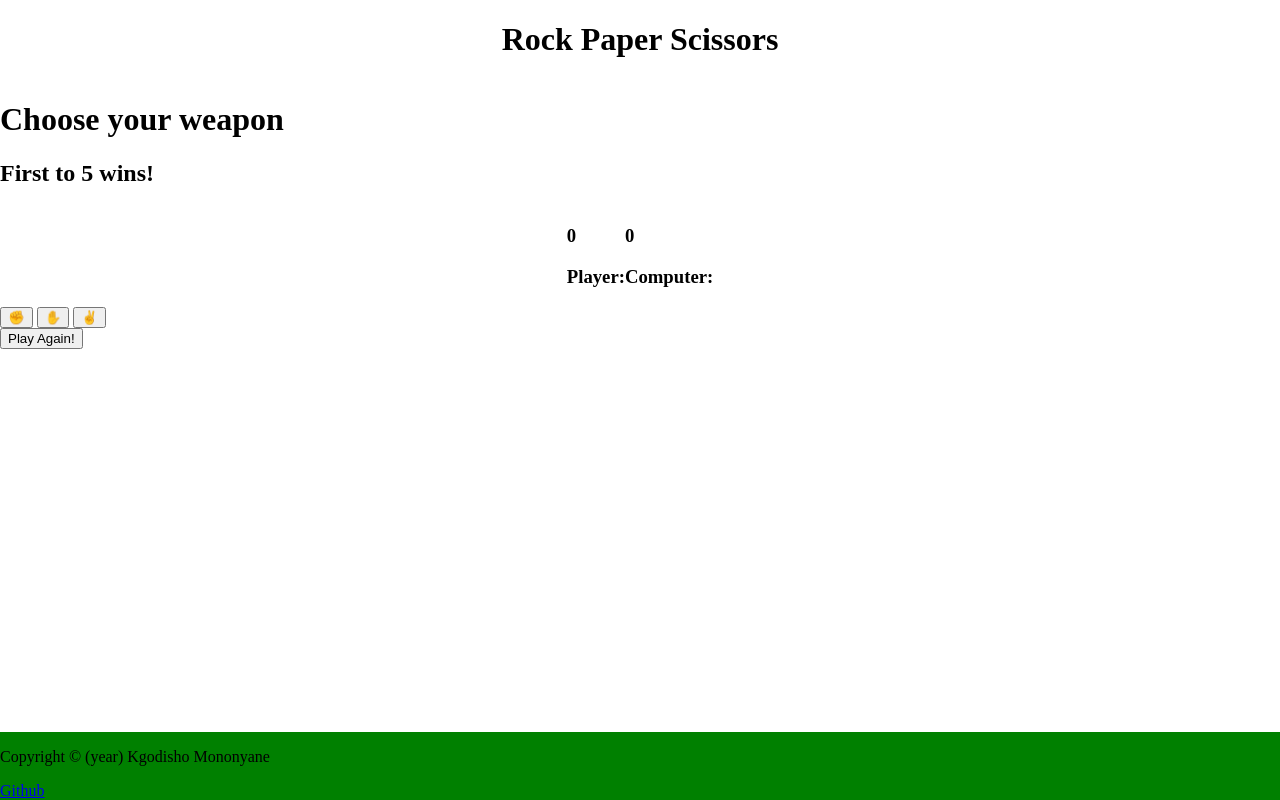
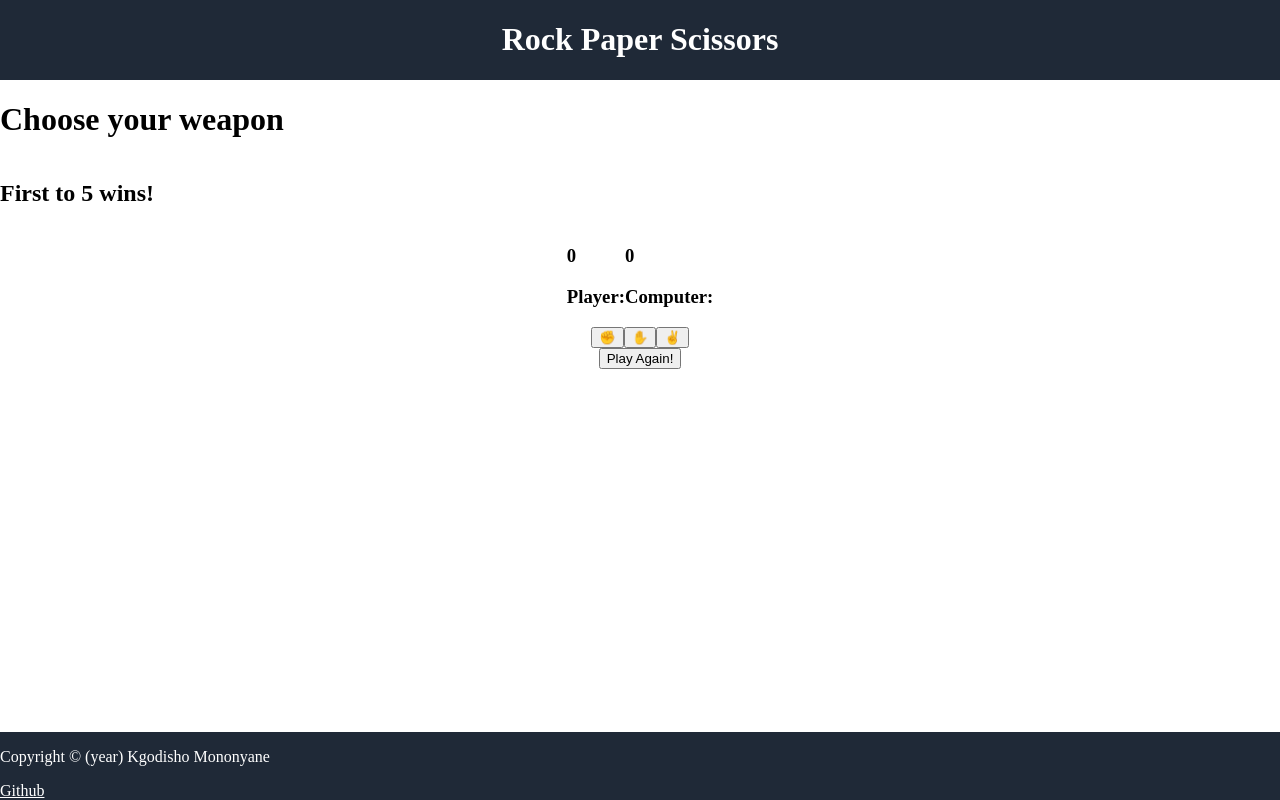
Before and after one commit to Kgodisho-Mononyane/Rock-Paper-Scissors, a plain HTML site: page index.html in a window 1280 px wide. Drawn offline with Linux system fonts and the light colour scheme.

Commit message:
justify content to the centre

```diff
--- a/index.html
+++ b/index.html
@@ -41,9 +41,9 @@
     </main>
 
 
-    <footer id="footer">
+    <footer>
         <p class="copyright">Copyright © (year) Kgodisho Mononyane</p>
-        <a href="https://github.com/Kgodisho-Mononyane/Rock-Paper-Scissors">Github</a>
+        <a class = "github" href="https://github.com/Kgodisho-Mononyane/Rock-Paper-Scissors">Github</a>
     </footer>
 
    <script src="javascript.js"></script>
--- a/style.css
+++ b/style.css
@@ -7,24 +7,37 @@ header {
     display: flex;
     justify-content: center;
     align-items: center;
+    background-color: #1F2937;
 
 }
 
 .title {
-
+    color: white;
 }
 
 
 /* MAIN */
 main {
-
 }
 
 #heading-container {
+    display: flex;
+    justify-content: center;
+    flex-direction: column;
 
 }
 
 #score-container {
+    display: flex;
+    justify-content: center;
+}
+
+#button-container {
+    display: flex;
+    justify-content: center;
+}
+
+#reset-button-container {
     display: flex;
     justify-content: center;
 }
@@ -35,8 +48,12 @@ footer {
     position: absolute;
     bottom: 0;
     width: 100%;
-    background-color: green;
+    background-color: #1F2937;
     display: flex;
     justify-content: center;
     flex-direction: column;
 }
+
+.copyright, .github {
+    color:white;
+}
```
